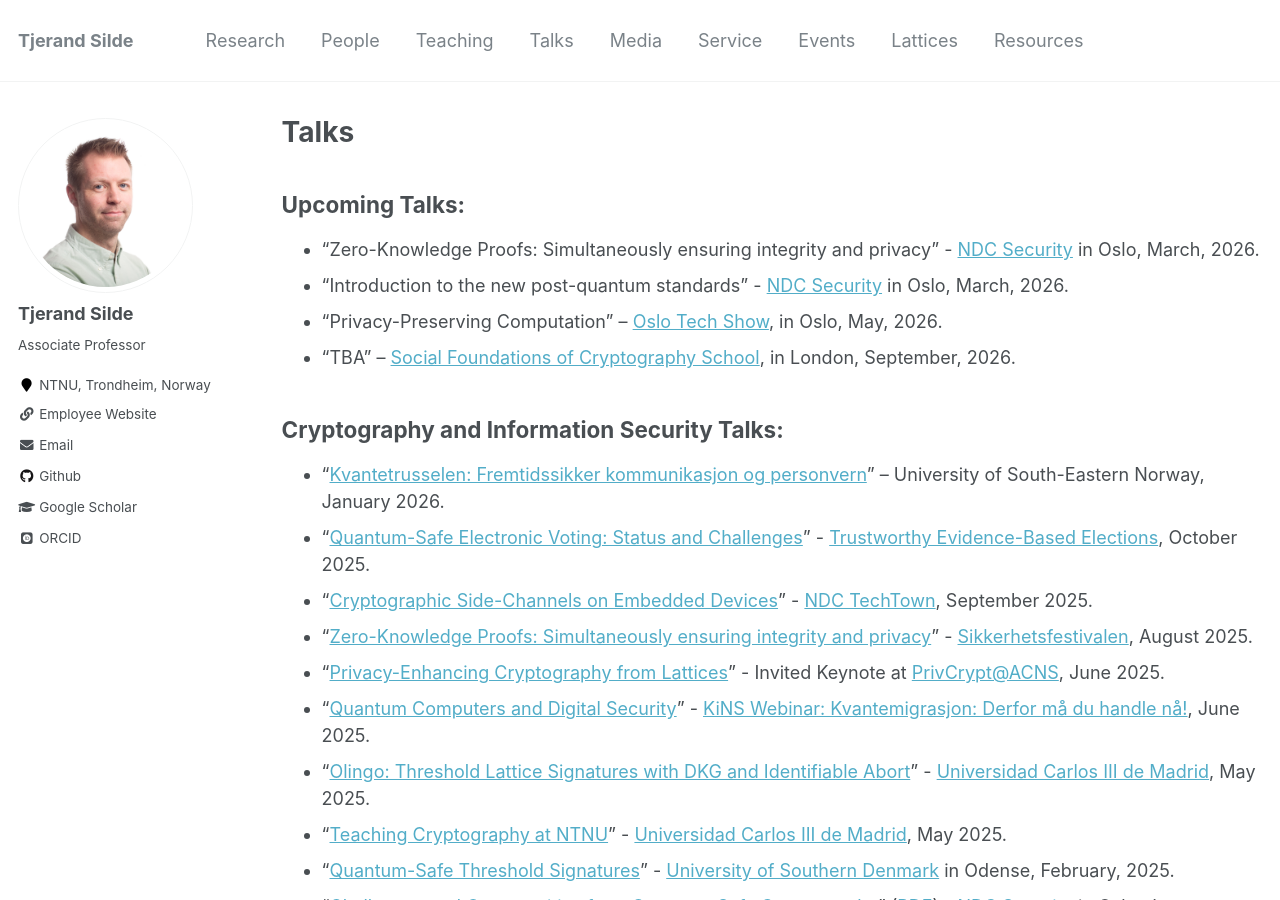
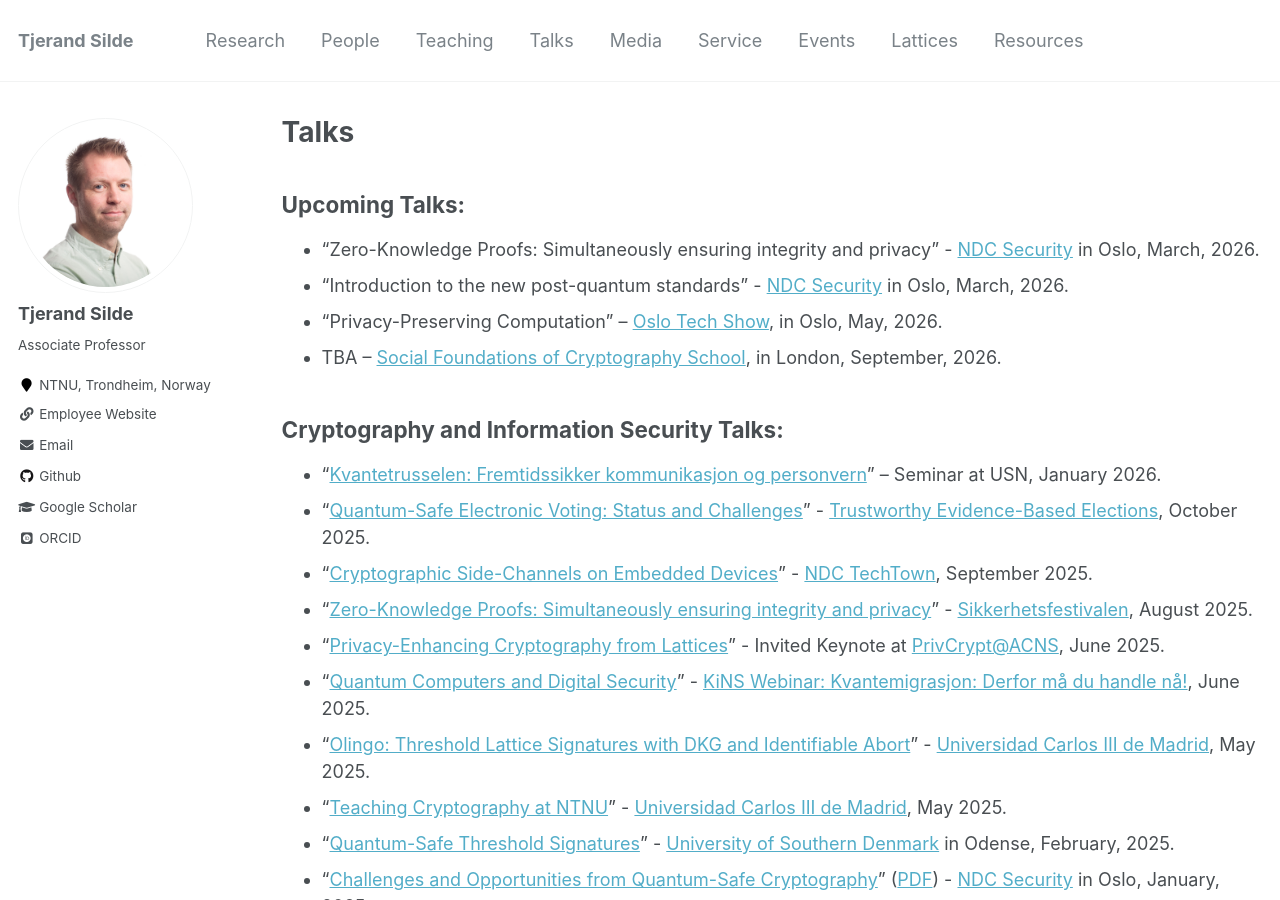
Before and after one commit to tjesi/tjesi.github.io, a Jekyll site: the page built from _pages/talks.md, in a window 1280 px wide and 900 px high. Built offline with Jekyll 4.4.1, drawn with Linux system fonts in a browser that asks for light colours; some web fonts are replaced.

Commit message:
Update talks.md

```diff
--- a/_pages/talks.md
+++ b/_pages/talks.md
@@ -10,11 +10,11 @@
 * "Zero-Knowledge Proofs: Simultaneously ensuring integrity and privacy" - [NDC Security](https://ndcsecurity.com) in Oslo, March, 2026.
 * "Introduction to the new post-quantum standards" - [NDC Security](https://ndcsecurity.com) in Oslo, March, 2026.
 * "Privacy-Preserving Computation" – [Oslo Tech Show](https://oslotechshow.com/explore-the-program), in Oslo, May, 2026.
-* "TBA" – [Social Foundations of Cryptography School](https://social-foundations-of-cryptography.gitlab.io/school), in London, September, 2026.
+* TBA – [Social Foundations of Cryptography School](https://social-foundations-of-cryptography.gitlab.io/school), in London, September, 2026.
 
 ## Cryptography and Information Security Talks:
 
-* "[Kvantetrusselen: Fremtidssikker kommunikasjon og personvern](https://tjerandsilde.no/files/kvantetrusselen.pdf)" – University of South-Eastern Norway, January 2026.
+* "[Kvantetrusselen: Fremtidssikker kommunikasjon og personvern](https://tjerandsilde.no/files/kvantetrusselen.pdf)" – Seminar at USN, January 2026.
 * "[Quantum-Safe Electronic Voting: Status and Challenges](https://tjerandsilde.no/files/PQ-Voting.pdf)" - [Trustworthy Evidence-Based Elections](https://www.dagstuhl.de/en/seminars/seminar-calendar/seminar-details/25411), October 2025.
 * "[Cryptographic Side-Channels on Embedded Devices](https://tjerandsilde.no/files/TechTown.pdf)" - [NDC TechTown](https://ndctechtown.com), September 2025.
 * "[Zero-Knowledge Proofs: Simultaneously ensuring integrity and privacy](https://tjerandsilde.no/files/Sikkerhetsfestivalen-ZKP.pdf)" - [Sikkerhetsfestivalen](https://www.sikkerhetsfestivalen.no/program), August 2025.
```
